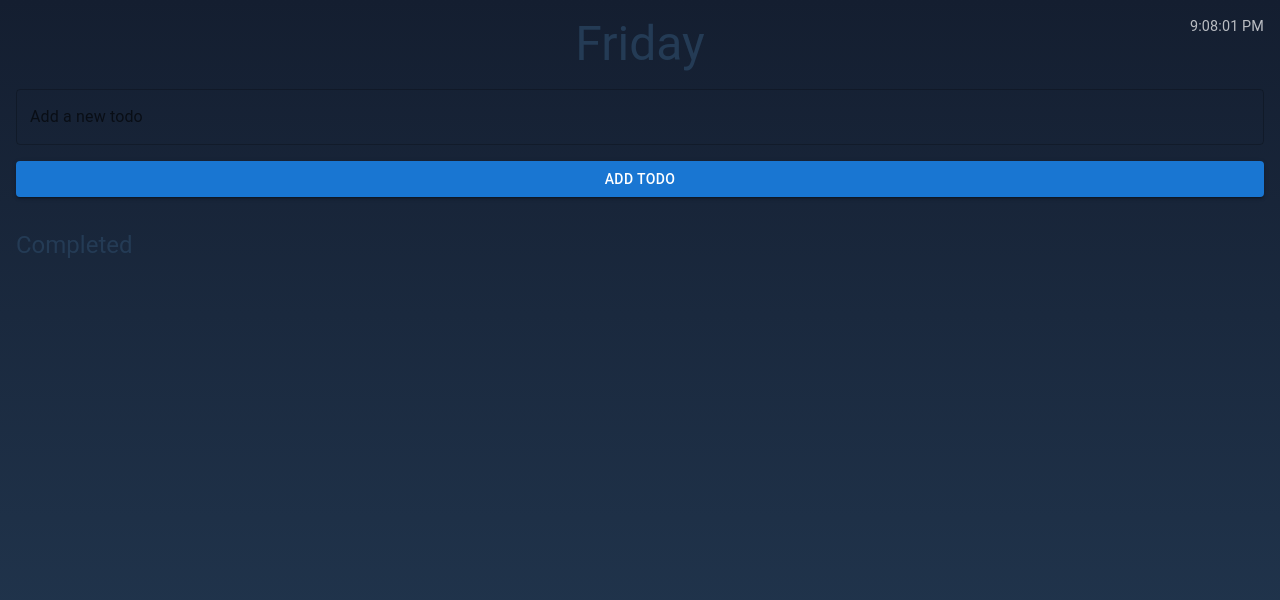
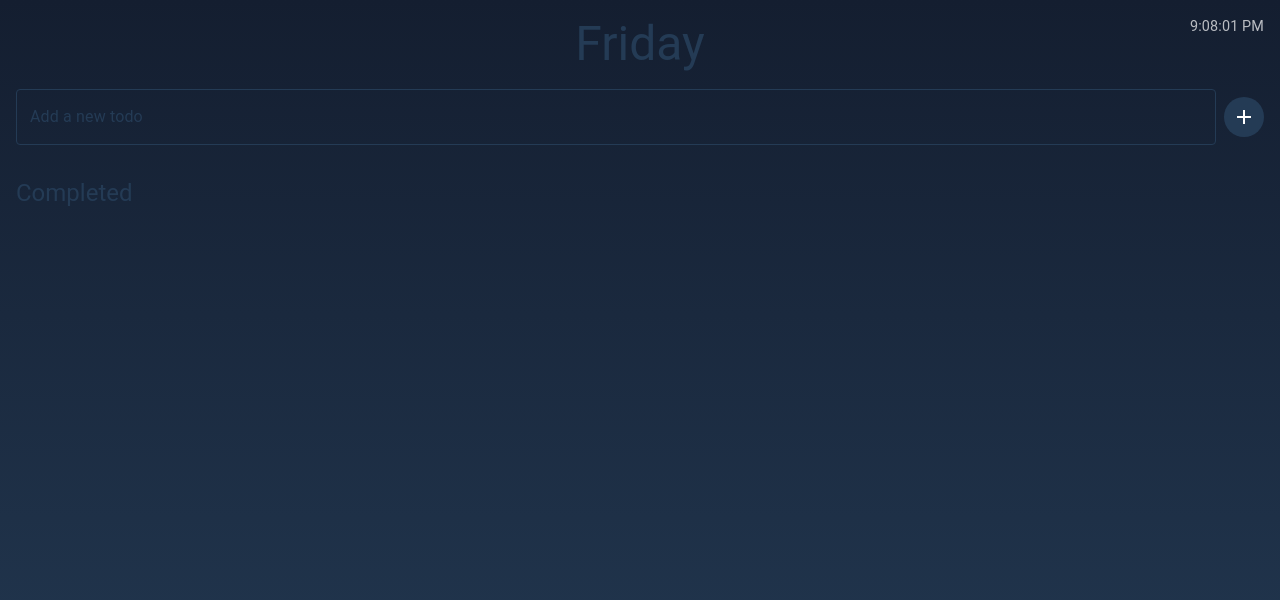
Before and after one commit to aaronbeall/todai, a React (Vite) app: page / in a window 1280 px wide. Shown: the top 600 px of the page. Built offline with nearby package versions, Linux system fonts and the light colour scheme; some icons are missing.

Commit message:
feat: Enhance Todo input with styled TextField and Add button

```diff
--- a/src/App.tsx
+++ b/src/App.tsx
@@ -1,7 +1,7 @@
 import { useState, useEffect } from 'react';
 import { TextField, Button, Stack, Card, CardContent, Typography, Box, IconButton, Drawer, List, ListItem, ListItemText, Chip, ListItemIcon, Badge } from '@mui/material';
 import MenuIcon from '@mui/icons-material/Menu';
-import { Edit, Archive, Delete } from '@mui/icons-material';
+import { Edit, Archive, Delete, Add } from '@mui/icons-material';
 import { addTodo, getTodos, deleteTodo, getTags, Todo, Tag } from './db';
 import { getGradientBackground, getTitleColor } from './theme';
 import './App.css';
@@ -154,16 +154,47 @@ function App() {
         {getCurrentDay()}
       </Typography>
       <Stack spacing={2}>
+        <Box sx={{ display: 'flex', alignItems: 'center', gap: 1 }}>
           <TextField
             variant="outlined"
             label="Add a new todo"
             value={newTodo}
             onChange={(e) => setNewTodo(e.target.value)}
             fullWidth
+            sx={{
+              '& .MuiOutlinedInput-root': {
+                '& fieldset': {
+                  borderColor: getTitleColor(),
+                },
+                '&:hover fieldset': {
+                  borderColor: getTitleColor(),
+                },
+                '&.Mui-focused fieldset': {
+                  borderColor: getTitleColor(),
+                },
+              },
+              '& .MuiInputLabel-root': {
+                color: getTitleColor(),
+              },
+              '& .MuiInputLabel-root.Mui-focused': {
+                color: getTitleColor(),
+              },
+            }}
           />
-        <Button variant="contained" onClick={handleAddTodo}>
-          Add Todo
-        </Button>
+          <IconButton
+            onClick={handleAddTodo}
+            sx={{
+              backgroundColor: getTitleColor(),
+              color: 'white',
+              '&:hover': {
+                backgroundColor: getTitleColor(),
+                opacity: 0.9,
+              },
+            }}
+          >
+            <Add />
+          </IconButton>
+        </Box>
         <Stack spacing={2}>
           {filteredTodos
             .filter((todo) => !todo.completed)
```
Lines whose indentation alone changed are shown as unchanged.
